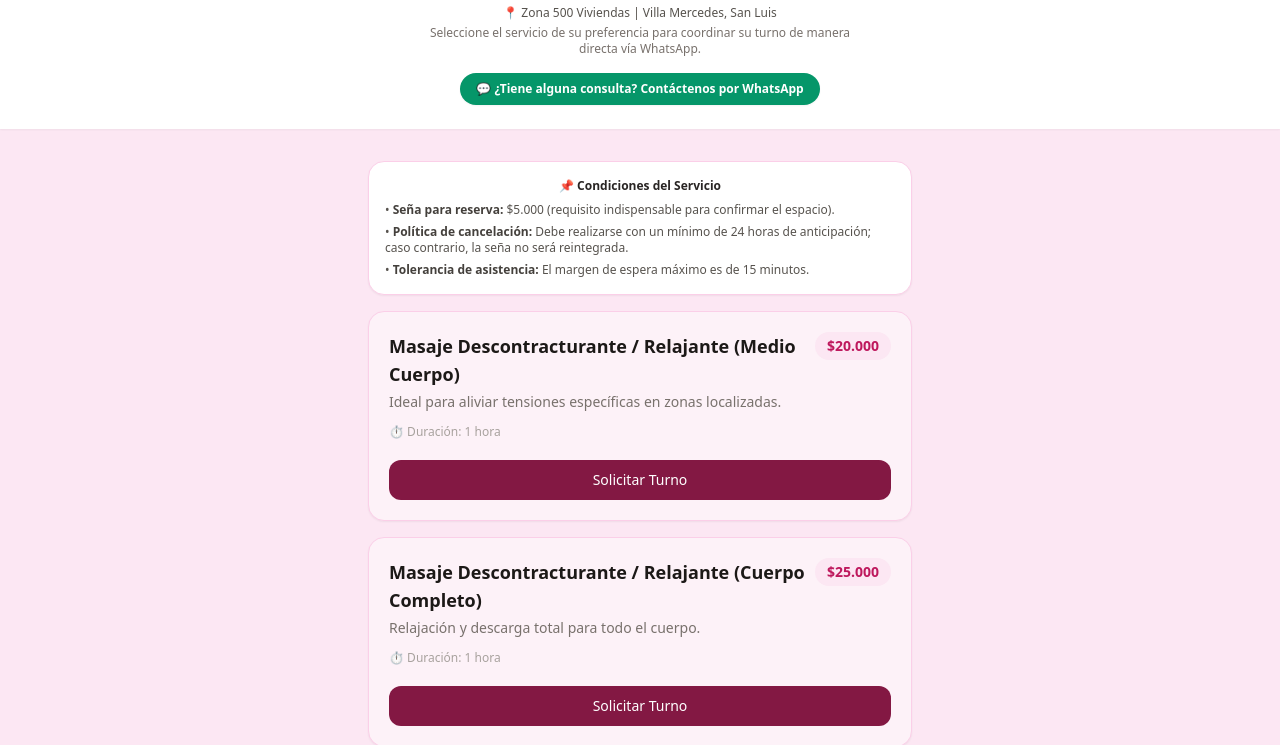
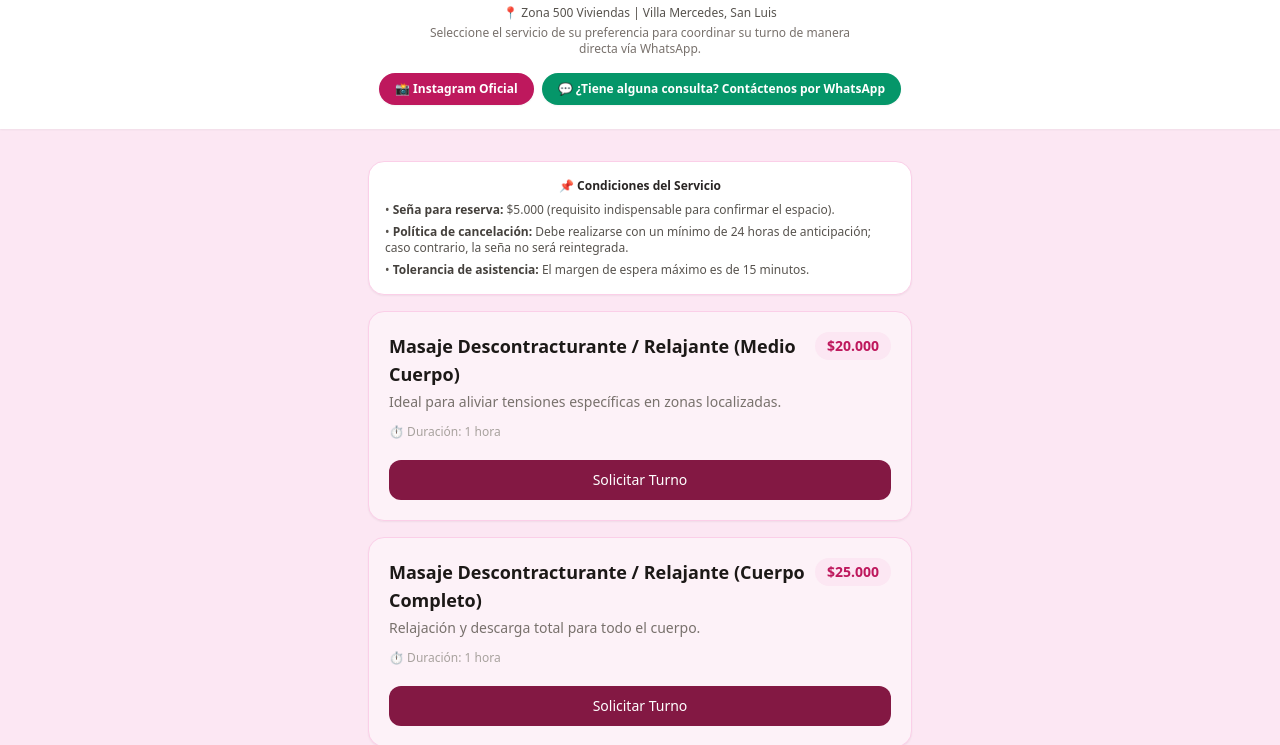
Before and after one commit to ceciliaarce07/Masajes-Web, a plain HTML site: page index.html in a window 1280 px wide. Shown: the part 83-828 px from the top of the page. Drawn offline with nearby package versions, Linux system fonts and the light colour scheme.

Commit message:
Fin de la pagina

```diff
--- a/index.html
+++ b/index.html
@@ -16,8 +16,11 @@
         <p class="text-stone-600 text-xs mt-2 font-medium">📍 Zona 500 Viviendas | Villa Mercedes, San Luis</p>
         <p class="text-stone-500 text-xs mt-1 max-w-md mx-auto">Seleccione el servicio de su preferencia para coordinar su turno de manera directa vía WhatsApp.</p>
 
-        <!-- Botón de Consulta General -->
-        <div class="mt-4">
+        <!-- Botones de Instagram y Consulta General -->
+        <div class="mt-4 flex flex-wrap justify-center gap-2">
+            <a href="https://www.instagram.com/masajes_colibri?dlrf=ZWZvZndnODF0OTFj" target="_blank" class="inline-flex items-center gap-2 bg-pink-700 hover:bg-pink-800 text-white text-xs font-semibold px-4 py-2 rounded-full transition duration-200 shadow-sm">
+                📸 Instagram Oficial
+            </a>
             <a href="https://wa.me/5492657770641?text=Hola!%20Me%20comunico%20para%20realizar%20una%20consulta%20general%20sobre%20los%20turnos." target="_blank" class="inline-flex items-center gap-2 bg-emerald-600 hover:bg-emerald-700 text-white text-xs font-semibold px-4 py-2 rounded-full transition duration-200 shadow-sm">
                 💬 ¿Tiene alguna consulta? Contáctenos por WhatsApp
             </a>
@@ -145,7 +148,7 @@
         <p class="mt-1">Villa Mercedes, San Luis</p>
     </footer>
 
-    <!-- Lógica de WhatsApp con número corregido -->
+    <!-- Lógica de WhatsApp -->
     <script>
         function reservar(servicio, precio) {
             const telefono = "5492657770641";
```
